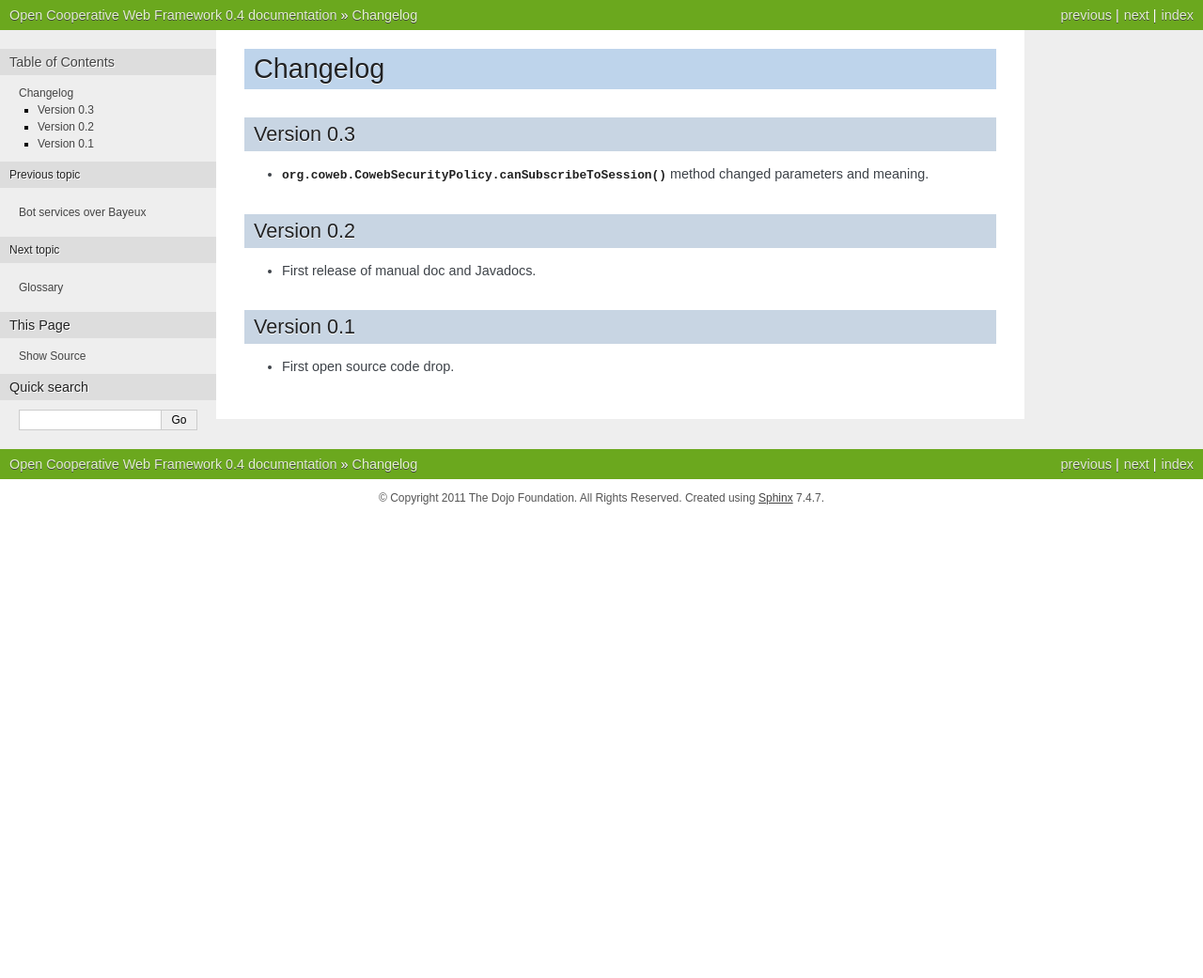
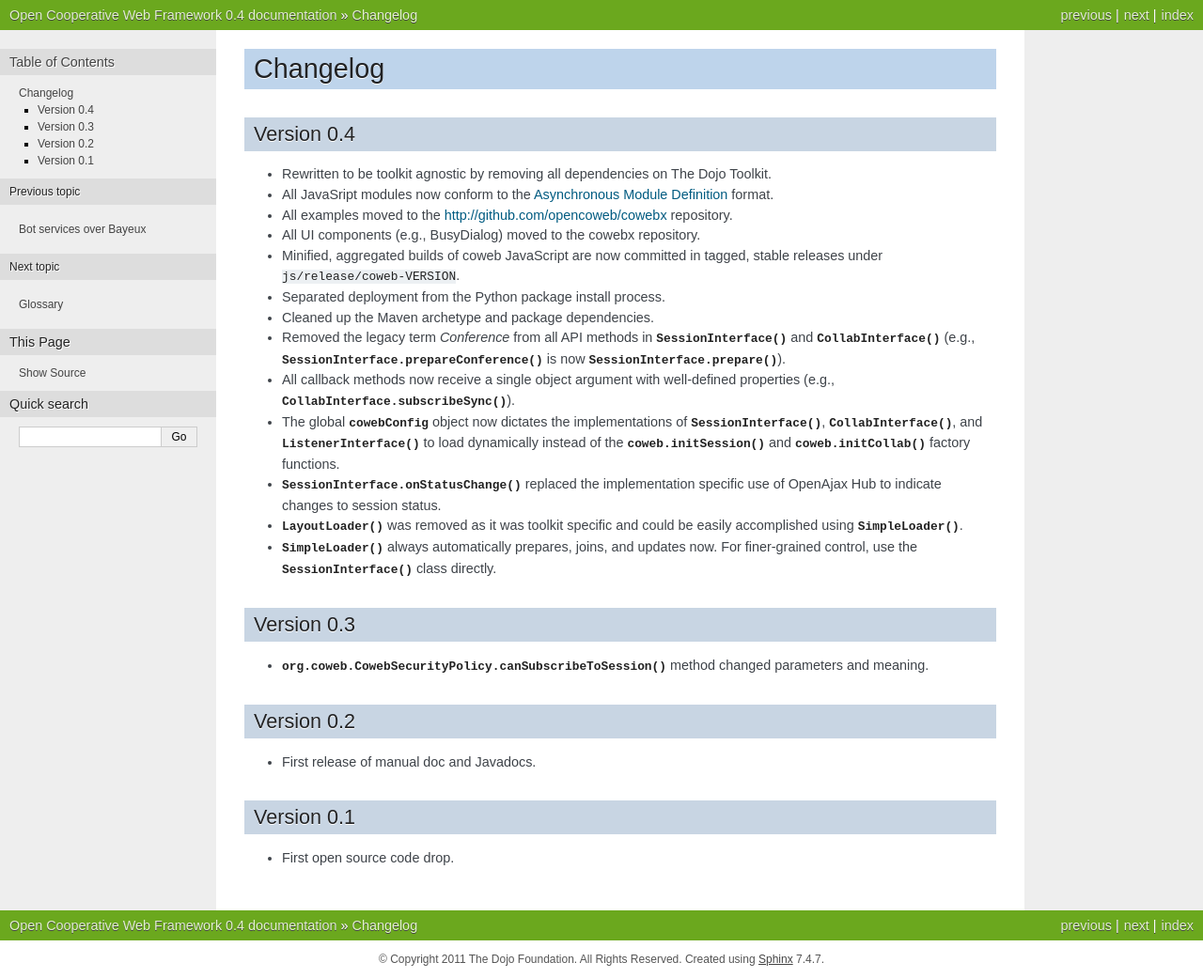
Before and after one commit to opencoweb/coweb, a Sphinx documentation site: the page built from docs/changelog.rst, in a window 1280 px wide. Shown: the whole page at 94% size. Built offline with Sphinx 7.4.7, drawn with Linux system fonts in a browser that asks for light colours; before the commit the page ends 900 px from its top, so only the background shows below that.

Commit message:
Changelog updates for AMD / API changes (issues #42, #39, #44)

```diff
--- a/docs/changelog.rst
+++ b/docs/changelog.rst
@@ -1,5 +1,24 @@
+.. include:: /replace.rst
+
 Changelog
 ---------
+
+Version 0.4
+~~~~~~~~~~~
+
+* Rewritten to be toolkit agnostic by removing all dependencies on The Dojo Toolkit.
+* All JavaSript modules now conform to the `Asynchronous Module Definition`_ format.
+* All examples moved to the http://github.com/opencoweb/cowebx repository.
+* All UI components (e.g., BusyDialog) moved to the cowebx repository.
+* Minified, aggregated builds of coweb JavaScript are now committed in tagged, stable releases under :file:`js/release/coweb-VERSION`.
+* Separated deployment from the Python package install process.
+* Cleaned up the Maven archetype and package dependencies.
+* Removed the legacy term *Conference* from all API methods in :class:`SessionInterface` and :class:`CollabInterface` (e.g., :class:`SessionInterface.prepareConference` is now :class:`SessionInterface.prepare`).
+* All callback methods now receive a single object argument with well-defined properties (e.g., :class:`CollabInterface.subscribeSync`).
+* The global :data:`cowebConfig` object now dictates the implementations of :class:`SessionInterface`, :class:`CollabInterface`, and :class:`ListenerInterface` to load dynamically instead of the :func:`coweb.initSession` and :func:`coweb.initCollab` factory functions.
+* :func:`SessionInterface.onStatusChange` replaced the implementation specific use of OpenAjax Hub to indicate changes to session status.
+* :class:`LayoutLoader` was removed as it was toolkit specific and could be easily accomplished using :class:`SimpleLoader`.
+* :class:`SimpleLoader` always automatically prepares, joins, and updates now. For finer-grained control, use the :class:`SessionInterface` class directly.
 
 Version 0.3
 ~~~~~~~~~~~
```
